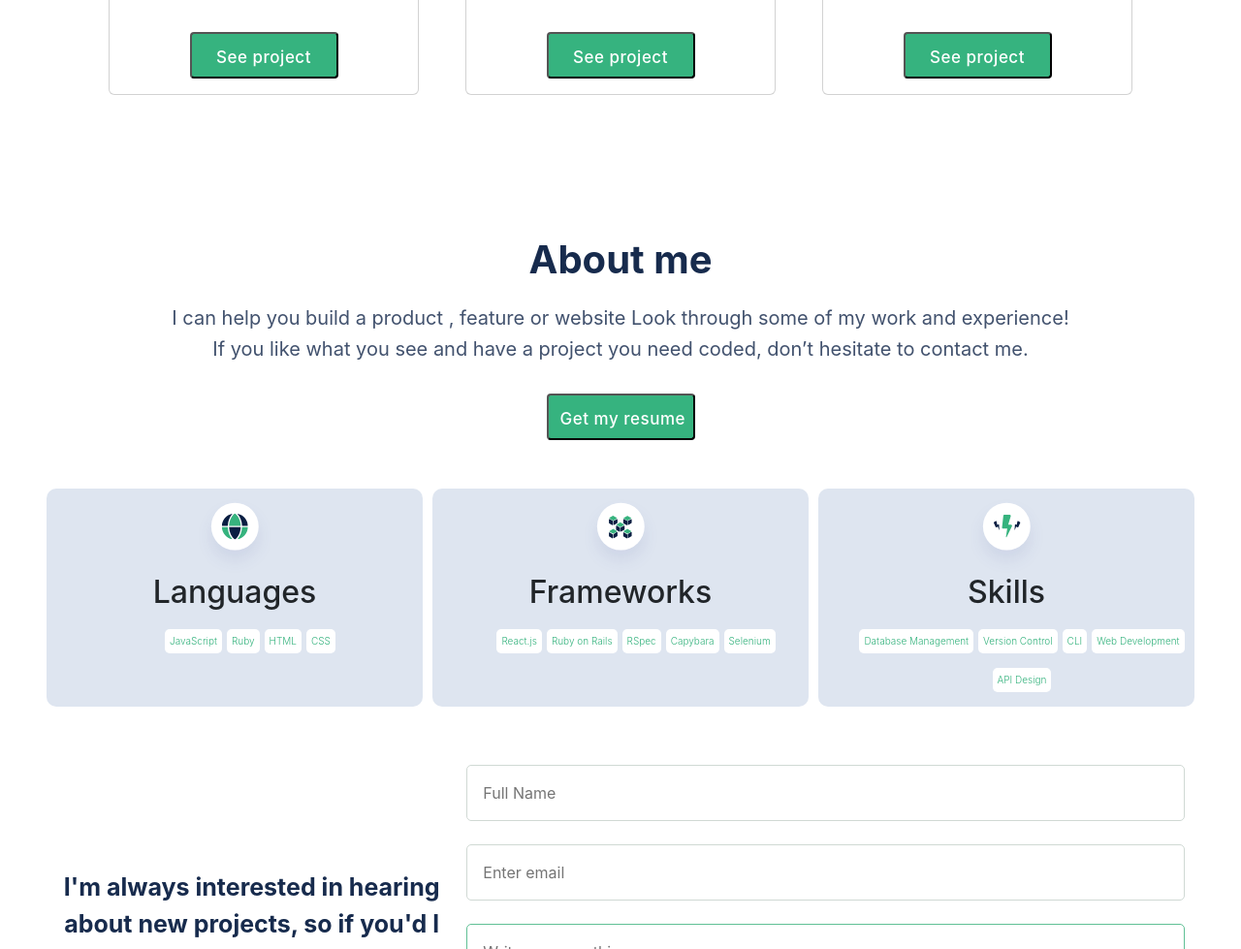
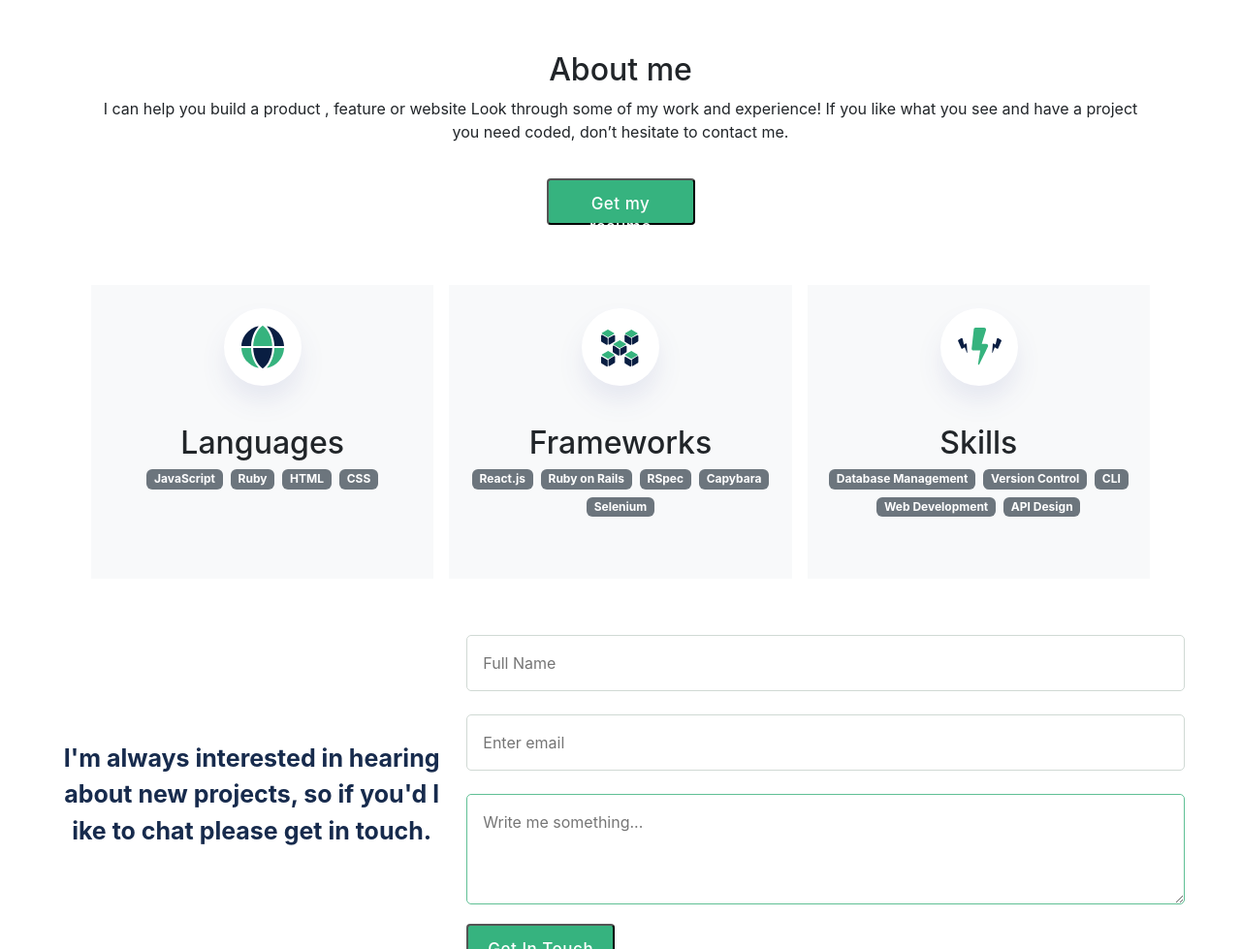
Before and after one commit to Nahid1911/Nahid-s_Portfolio_bootstrap, a plain HTML site: page index.html in a window 1280 px wide. Shown: the part 1632-2611 px from the top of the page at 97% size. Drawn offline with nearby package versions, Linux system fonts and the light colour scheme.

Commit message:
add the skill portion of the page

```diff
--- a/index.html
+++ b/index.html
@@ -170,67 +170,53 @@
           </div>
         </div>
       </section>
-      <section class="about-me">
-        <div class="about-me-text">
+      <section class="container d-flex flex-column align-items-center">
+        <div class="container d-flex flex-column align-items-center m-6">
           <h2>About me</h2>
-          <div class="about-p">
-            <p> I can help you build a product , feature or website Look through some of
+          <div class="container-sm">
+            <p class="text-center"> I can help you build a product , feature or website Look through some of
              my work and experience! If you like what you see and have a project you need coded,
             don’t hesitate to contact me.
             </p>
           </div>
-          <div class="btn-div">
+          <div class="">
             <button type="submit" class="btn-all">Get my resume</button>
           </div>
         </div>
-        <div class="about-skills">
-          <div class="language">
-            <div class="lang-img">
-              <img alt="" src="media/language_Icons.svg">
-            </div>
-            <div class="lang-text">
-              <h2>Languages</h2>
-            </div>
-            <div class="lang-list">
-              <ul>
-                <li>JavaScript</li>
-                <li>Ruby</li>
-                <li>HTML</li>
-                <li>CSS</li>
+        <div class="container d-flex flex-row m-5 gap-3">
+          <div class="container d-flex flex-column align-items-center bg-light pb-5">
+            <img alt="Language Image" src="media/language_Icons.svg">
+            <h2 class="text-center">Languages</h2>
+              <ul class="d-flex flex-wrap list-unstyled gap-2 justify-content-center">
+                <li class="badge text-bg-secondary">JavaScript</li>
+                <li class="badge text-bg-secondary">Ruby</li>
+                <li class="badge text-bg-secondary">HTML</li>
+                <li class="badge text-bg-secondary">CSS</li>
+              </ul>
+          </div>
+          <div class="container d-flex flex-column align-items-center bg-light pb-5">
+            <img src="media/framework_Icons.svg">
+            <h2>Frameworks</h2>
+            <div class="fwor-list">
+              <ul class="d-flex flex-wrap list-unstyled gap-2 justify-content-center">
+                <li class="badge text-bg-secondary">React.js</li>
+                <li class="badge text-bg-secondary">Ruby on Rails</li>
+                <li class="badge text-bg-secondary">RSpec</li>
+                <li class="badge text-bg-secondary">Capybara</li>
+                <li class="badge text-bg-secondary">Selenium</li>
               </ul>
             </div>
           </div>
-          <div class="frameworks">
-            <div class="fwor-img">
-              <img src="media/framework_Icons.svg">
-            </div>
-            <div class="fwor-text">
-              <h2>Frameworks</h2>
-            </div>
-            <div class="fwor-list">
-              <ul>
-                <li>React.js</li>
-                <li>Ruby on Rails</li>
-                <li>RSpec</li>
-                <li>Capybara</li>
-                <li>Selenium</li>
-              </ul>
-            </div>
-          </div>
-          <div class="skills">
-            <div class="skills-img">
-              <img src="media/skills_Icons.svg">
-            </div>
-            <div class="skills-text">
-              <h2>Skills</h2>
-            </div>
+          <div class="container d-flex flex-column align-items-center bg-light pb-5">
+            <img src="media/skills_Icons.svg">
+            <h2>Skills</h2>
             <div class="skills-list">
-              <ul>
-                <li>Database Management</li>
-                <li>Version Control</li>
-                <li>CLI</li>
-                <li>Web Development</li>
-                <li>API Design</li>
+              <ul class="d-flex flex-wrap list-unstyled gap-2 justify-content-center">
+                <li class="badge text-bg-secondary">Database Management</li>
+                <li class="badge text-bg-secondary">Version Control</li>
+                <li class="badge text-bg-secondary">CLI</li>
+                <li class="badge text-bg-secondary">Web Development</li>
+                <li class="badge text-bg-secondary">API Design</li>
               </ul>
             </div>
           </div>
--- a/style.css
+++ b/style.css
@@ -341,115 +341,6 @@
   .big-back-ground {
     width: 100%;
   }
-
-
-
-  .intro-text {
-    font-size: 20px;
-    font-family: Arial, Helvetica, sans-serif;
-    font-weight: 400;
-    line-height: 32px;
-    text-align: center;
-    color: #172b4d;
-  }
-
-  .work-history {
-    display: grid;
-    grid-template-columns: 1fr 1fr 1fr;
-    grid-template-rows: 1fr 1fr;
-    gap: 10px;
-    width: 100%;
-    height: auto;
-    left: 135px;
-    top: 1059px;
-  }
-
-  .my-work-text {
-    display: flex;
-    justify-content: center;
-    flex-direction: column;
-    margin: 5% 20%;
-  }
-
-  .my-work-text-heading {
-    font-weight: 700;
-    font-size: 20px;
-    color: #172b4d;
-    text-align: center;
-    gap: 24px;
-  }
-
-  .hr-line {
-    display: none;
-  }
-
-  .project-preview img {
-    width: 100%;
-    height: auto;
-    border-radius: 8px;
-  }
-
-  .project {
-    display: flex;
-    flex-direction: column;
-    border: 1px solid #d0d9d4;
-    border-radius: 5px;
-    padding-bottom: 20px;
-  }
-
-  .project-info {
-    display: flex;
-    flex-direction: column;
-    align-items: center;
-    border-radius: 8px;
-    text-align: center;
-    justify-content: center;
-  }
-
-  .project-title {
-    display: flex;
-    align-items: center;
-    justify-content: center;
-    gap: 16px;
-    bottom: 0;
-    border-radius: 8px;
-    position: relative;
-    size: 24px;
-    line-height: 32px;
-    width: 600;
-    margin: 10px;
-  }
-
-  .project-tags {
-    display: flex;
-    flex-direction: row;
-    align-items: center;
-    justify-content: left;
-    list-style-type: none;
-    gap: 5px;
-    width: 100%;
-    height: 32px;
-    white-space: nowrap;
-  }
-
-  .project-tags li {
-    background-color: #ebf0ee;
-    padding: 5px 4.5px;
-    border-radius: 5px;
-    line-height: 16px;
-    white-space: nowrap;
-    font-size: 10.5px;
-    letter-spacing: 0.03em;
-    display: flex;
-    align-items: center;
-    justify-content: center;
-    list-style-position: inside;
-  }
-
-  .project button {
-    display: block;
-  }
-
   .btn-container {
     display: flex;
     justify-content: center;
@@ -499,107 +390,6 @@
     }
   }
 
-  .about-me {
-    display: flex;
-    flex-direction: column;
-    justify-content: center;
-    align-items: center;
-    margin-top: 80px;
-  }
-
-  .about-me-text {
-    text-align: center;
-    display: flex;
-    flex-direction: column;
-    justify-content: center;
-    align-items: center;
-    margin: 0% 10%;
-    padding-bottom: 20px;
-  }
-
-  .about-me-text h2 {
-    font-style: normal;
-    font-weight: 700;
-    font-size: 40px;
-    line-height: 52px;
-    align-items: center;
-    color: #172b4d;
-    flex: none;
-    order: 0;
-    flex-grow: 0;
-  }
-
-  .about-me-text p {
-    font-style: normal;
-    font-weight: 400;
-    font-size: 20px;
-    line-height: 32px;
-    align-items: center;
-    color: #42526e;
-    flex: none;
-    order: 1;
-    flex-grow: 0;
-    margin: 10px;
-  }
-
-  .about-me-text button {
-    flex: none;
-    white-space: nowrap;
-  }
-
-  .about-skills {
-    margin-top: 30px;
-    padding-bottom: 50px;
-    display: grid;
-    grid-template-columns: 1fr 1fr 1fr;
-    grid-template-rows: 1fr;
-    gap: 10px;
-    width: 100%;
-  }
-
-  .lang-img img,
-  .fwor-img img,
-  .skills-img img {
-    width: 200px;
-  }
-
-  .language,
-  .frameworks,
-  .skills {
-    display: flex;
-    flex-direction: column;
-    justify-content: center;
-    align-items: center;
-    background-color: #dee5f0;
-    border-radius: 10px;
-    width: 100%;
-  }
-
-  .lang-list ul,
-  .fwor-list ul,
-  .skills-list ul {
-    display: flex;
-    flex-wrap: wrap;
-    justify-content: center;
-    align-items: first baseline;
-    gap: 5px;
-    height: 74px;
-    width: 100%;
-  }
-
-  .lang-list ul li,
-  .fwor-list ul li,
-  .skills-list ul li {
-    list-style-type: none;
-    background-color: #fff;
-    padding: 5px;
-    border-radius: 5px;
-    font-size: x-small;
-    margin-top: 10px;
-    color: #36b37e;
-    white-space: nowrap;
-    font-weight: 300;
-  }
 
   .contact-info {
     display: flex;
```
